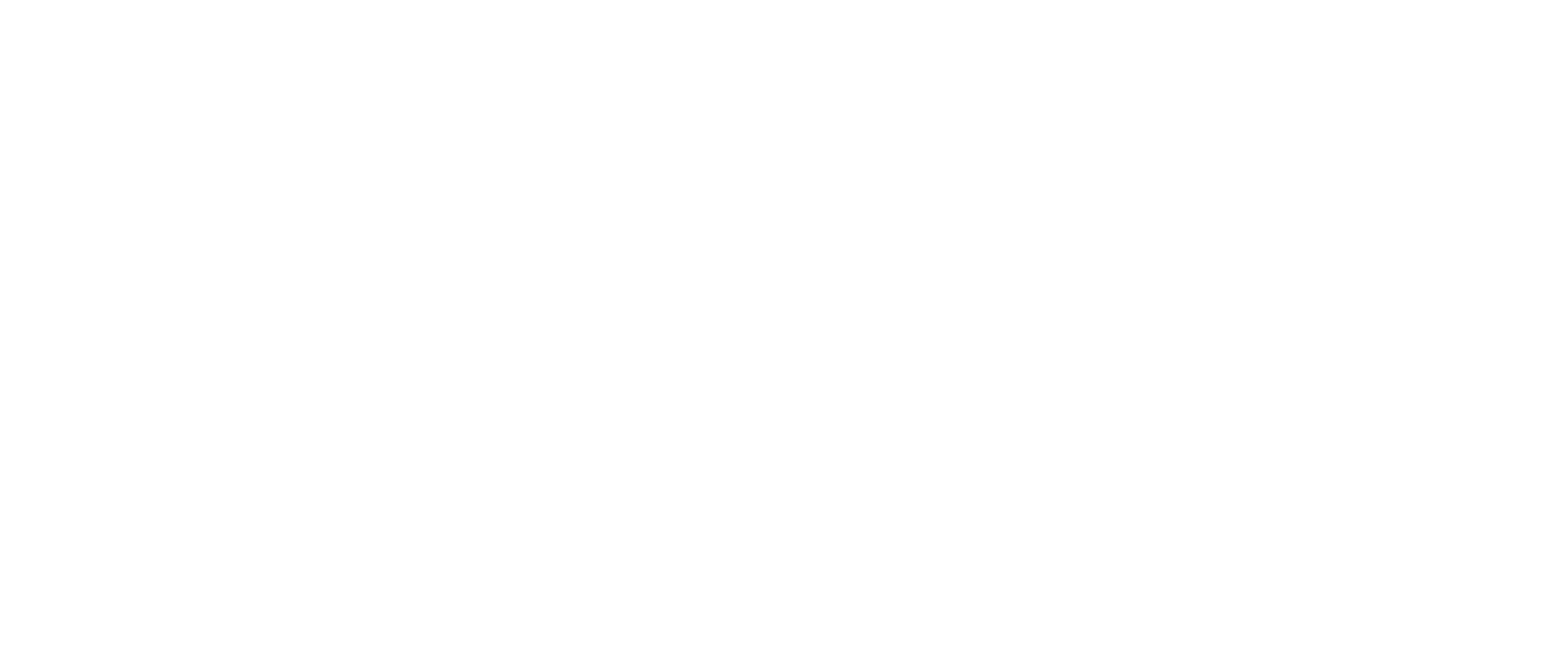
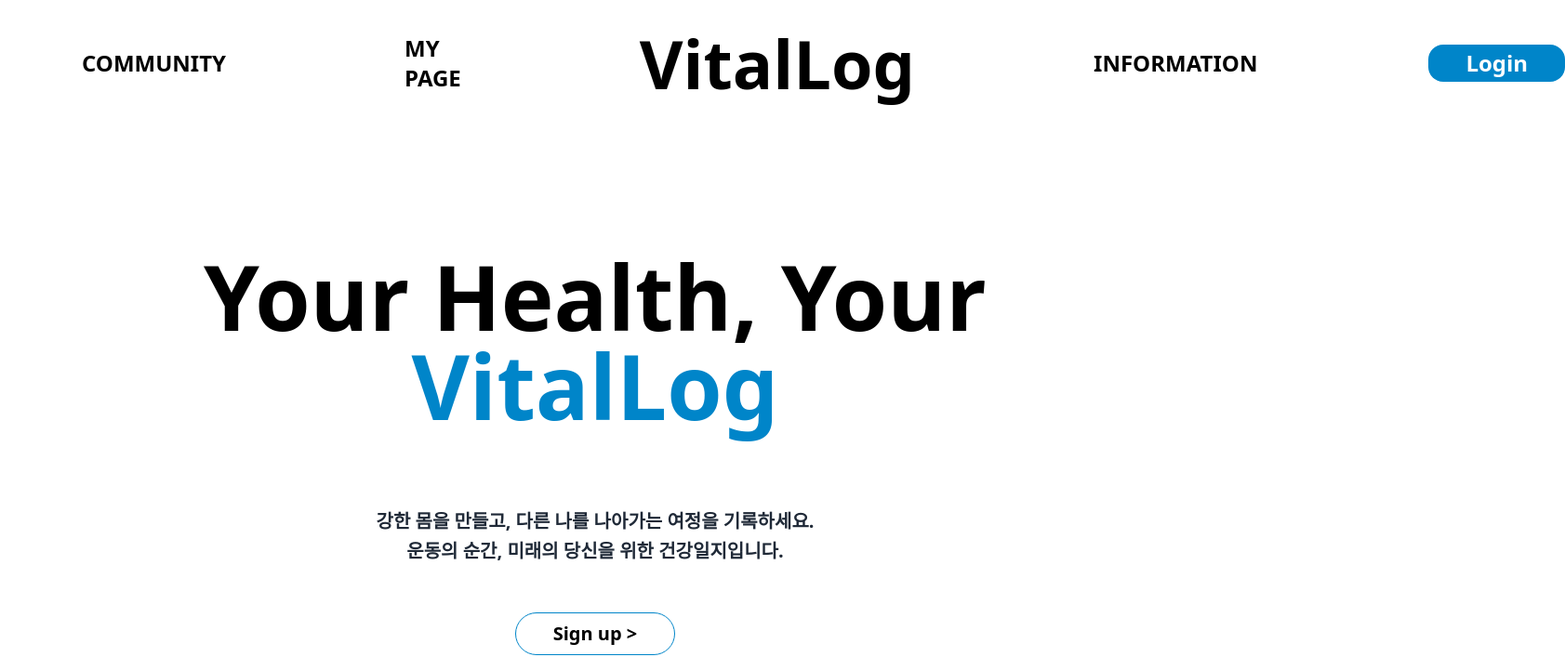
Before and after one commit to 777Mino777/VitallogFrontEnd, a React (Create React App) app: page / in a window 1280 px wide. Before the commit this address had no page. Shown: the top 707 px of the page at 93% size, 1683 px wide, since content can reach past the window. Built offline with nearby package versions, Linux system fonts and the light colour scheme.

Commit message:
라우트 및 링크
게시판 페이지 추가 및
메뉴 선택시 들어간 페이지의 메뉴의 배경 입히기

```diff
--- a/src/pages/Vlog.js
+++ b/src/pages/Vlog.js
@@ -6,11 +6,13 @@
 import CommunityPage from "./CommunityPage"
 import InformationPage from "./InformationPage"
 import MyPage from "./MyPage"
+import CommunityWritePage from "./CommunityWritePage"
+import CommunityDetailPage from "./CommunityDetailPage"
 const Vlog = () => {
 
-  // const isLoggedIn = () => {
-  //   return localStorage.getItem('token') != null;
-  // };
+  const isLoggedIn = () => {
+    return localStorage.getItem('token') != null;
+  };
 
   return (
     <Router>
@@ -20,12 +22,14 @@
             로그인 상태에서 보여줄 페이지
             <Route path="/user" element={<UserPage />} />
             <Route path="/mypage" element={<MyPage />} />
-            <Route path="/community" element={<CommunityPage />} />
+            <Route path="/community/board" element={<CommunityPage />} />
+            <Route path="/community/write" element={<CommunityWritePage />}/>
+            <Route path="/community/detail" element={<CommunityDetailPage />} />
             <Route path="/information" element={<InformationPage />} />
-          </Routes>
+          {/* </Routes> */}
         {/* ) : ( */}
-         <Routes>
-            <Route path="/main" element={<MainPage />} />
+         {/* <Routes> */}
+            <Route path="/" element={<MainPage />} />
             <Route path="/login" element={<LoginPage />} />
             <Route path="/register" element={<RegisterPage />} />
             <Route path="/information" element={<InformationPage />} />
--- a/src/pages/VlogNav.js
+++ b/src/pages/VlogNav.js
@@ -1,4 +1,4 @@
-import { Link } from "react-router-dom"
+import { Link, NavLink } from "react-router-dom"
 import { useNavigate } from "react-router-dom";
 const VlogNav = ({isUserPage}) => {
 
@@ -16,14 +16,14 @@
     const handleLogout = () => {
         localStorage.removeItem("token")
         localStorage.removeItem("id")
-        navigate("/main");
+        navigate("/");
 
     }
 
     const handleLoginButton = isUserPage ? handleLogout : handleLogin
 
     return (
-        <nav className="flex items-center justify-between">
+        <nav className="flex items-center gap-44">
             {/* {isLoggedIn() ? (
                 <>
                     <Link to="/community" className="text-black hover:bg-gray-100 text-md sm:text-2xl font-bold py-1 sm:py-2 px-2 rounded ml-14">
@@ -44,27 +44,29 @@
                 </>
             ) : (
                 <> */}
-                    <Link to="/community"  className="text-black hover:bg-gray-100 text-md sm:text-2xl font-bold py-1 sm:py-2 px-2 rounded ml-14">
+                    <NavLink to="/community/board"
+                            className={({ isActive }) => isActive
+                                ? "text-white bg-custom-gradient text-md sm:text-2xl font-bold py-1 sm:py-2 px-2 rounded ml-14"
+                                : "text-black hover:bg-gray-100 text-md sm:text-2xl font-bold py-1 sm:py-2 px-2 rounded ml-14"}>
                         COMMUNITY
-                    </Link>
-                    <Link to="/mypage" className="text-black hover:bg-gray-100 text-md sm:text-2xl font-bold py-1 sm:py-2 px-2 rounded">
+                    </NavLink>
+                    <NavLink to="/mypage"
+                            className={({isActive}) => isActive
+                                    ? "text-white bg-custom-gradient text-md sm:text-2xl font-bold py-1 sm:py-2 px-2 rounded"
+                                    : "text-black hover:bg-gray-100 text-md sm:text-2xl font-bold py-1 sm:py-2 px-2 rounded"}>
                         MY PAGE
-                    </Link>
-                    <Link to="/main" className=" sm:text-7xl hover:cursor-pointer hover:scale-x-110 transition-all hover:text-custom-blue text-black font-bold py-2 px-2">
+                    </NavLink>
+                    <Link to="/" className=" sm:text-7xl hover:cursor-pointer hover:scale-x-110 transition-all hover:text-custom-blue text-black font-bold py-2 px-2">
                         VitalLog
                     </Link>
-                    <Link to="/information" className="text-black hover:bg-gray-100 text-md sm:text-2xl font-bold py-1 sm:py-2 px-2 rounded">
+                    <NavLink to="/information"
+                        className={({isActive}) => isActive ? "text-white bg-custom-gradient text-md sm:text-2xl font-bold py-1 sm:py-2 px-2 rounded"
+                                                            : "text-black hover:bg-gray-100 text-md sm:text-2xl font-bold py-1 sm:py-2 px-2 rounded"}>
                         INFORMATION
-                    </Link>
-                    {/* <Link to={isUserPage ? "/main" : "/login"} className="bg-custom-blue text-md sm:text-2xl hover:bg-sky-300 text-white font-bold py-1 px-3 sm:px-9 rounded-2xl mr-14">
-                        {isUserPage ? "Logout" : "Login"}
-                    </Link> */}
-                    <button onClick={handleLoginButton} className="bg-custom-blue text-md sm:text-2xl hover:bg-sky-300 text-white font-bold py-1 px-3 sm:px-9 rounded-2xl mr-14">
+                    </NavLink>
+                    <button onClick={handleLoginButton} className="bg-custom-blue text-2xl hover:bg-sky-300 text-white font-bold py-1 px-10 rounded-2xl mr-10 w-48">
                         {isUserPage ? "Logout" : "Login"}
                     </button>
-                {/* </>
-            )
-            }; */}
         </nav>
     )
 };
```
